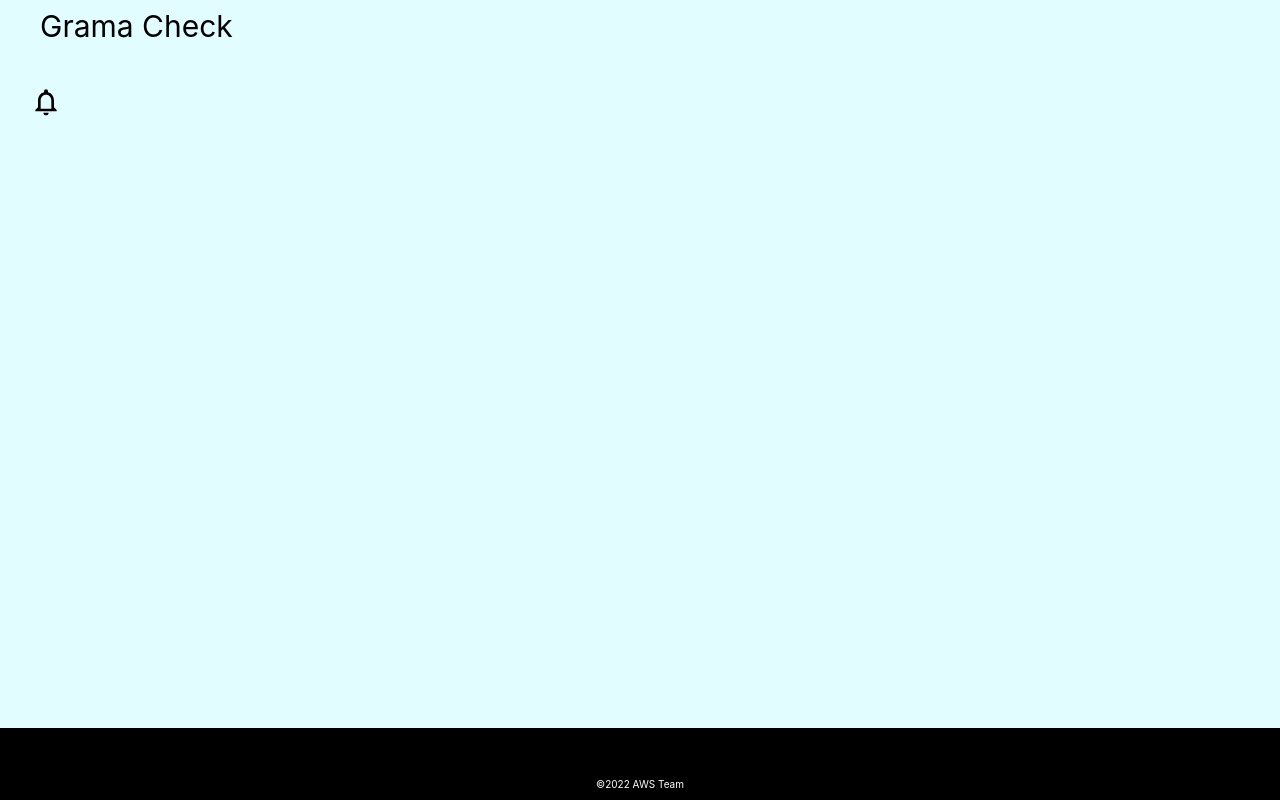
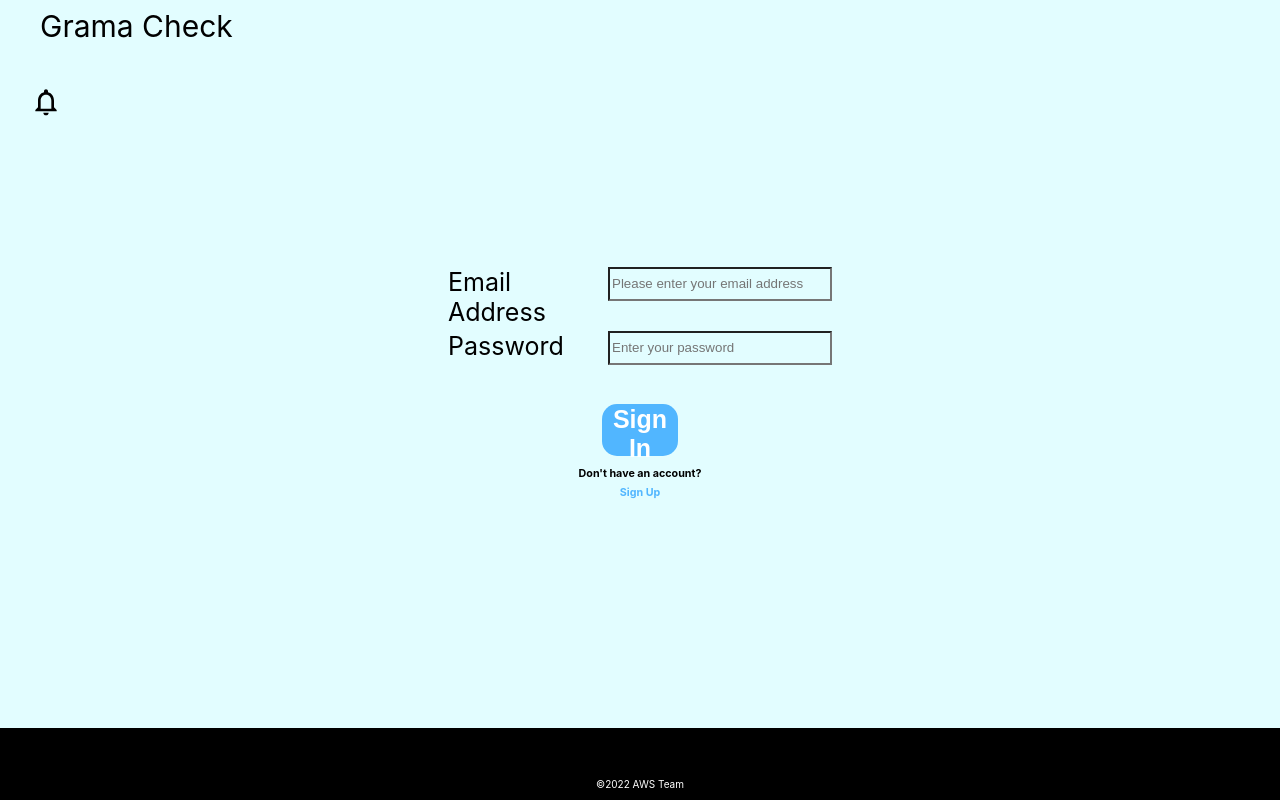
Before and after one commit to Himanshi-V-S/Grama-Check, a React (Create React App) app in the folder grama-app/: page /signin in a window 1280 px wide. Shown: the top 800 px of the page. Built offline with nearby package versions, Linux system fonts and the light colour scheme.

Commit message:
Sign In page

```diff
--- a/grama-app/src/App.js
+++ b/grama-app/src/App.js
@@ -6,7 +6,7 @@ import Apply from './pages/Apply';
 import {BrowserRouter as Router, Route, Routes} from 'react-router-dom'
 import Signup from "./pages/Signup"
 import Header from './components/Header';
-
+import Signin from './pages/Signin';
 
 
 function App() {
@@ -21,6 +21,7 @@ function App() {
           <Route path="/" element={<Main />}></Route>
           <Route path="/apply" element={<Apply />}></Route>
           <Route path="/signup" element={<Signup />}></Route>
+          <Route path="/signin" element={<Signin />}></Route>
         </Routes>
       </Router>
 
--- /dev/null
+++ b/grama-app/src/css/Signin.css
@@ -0,0 +1,52 @@
+.signinForm{
+    /* background-color: rgb(250, 248, 248); */
+    width: 50%;
+    height: 50vh;
+    margin-left: 25%;
+    margin-top:11%;
+}
+.cell{
+    width: 100%;
+    height: 7.5vh;
+    /* background-color: bisque; */
+    display: grid;
+    grid-template: 1fr/1fr 3fr;
+}
+.label{
+    /* background-color: aqua; */
+    font-size: 25px;
+}
+.inputs{
+    width: 45%;
+    height:3.5vh;
+}
+.signinBtn{
+    background-color: #51B6FF;
+    color: white;
+    width: 12%;
+    height: 6.5vh;
+    font-size: 25px;
+    font-weight: bold;
+    border: #4992FF;
+    border-radius: 15px;
+    margin-left:44%;
+    margin-top: 2%;
+
+}
+.signinBtn:hover{
+    background-color: #209ffa;
+}
+.textOne{
+    text-align: center;
+    margin-top: 1%;
+    margin-bottom: 0%;
+
+}
+.signupText{
+    text-align: center;
+    margin-top: 1%;
+    color: #51B6FF;
+}
+.signupText:hover{
+   color: #209ffa;
+}
--- a/grama-app/src/css/signup.css
+++ b/grama-app/src/css/signup.css
@@ -5,7 +5,7 @@
     height: 90vh;
 }
 .signupForm{
-    background-color: white;
+    /* background-color: white; */
     width: 70%;
     height:70vh;
     position: absolute;
@@ -79,6 +79,9 @@
     margin-left:44%;
 
 }
+.signupBtn:hover{
+    background-color: #209ffa;
+ }
 .text{
     text-align: center;
     margin-top: 1%;
@@ -90,3 +93,6 @@
     margin-top: 1%;
     color: #51B6FF;
 }
+.loginText:hover{
+    color: #209ffa;
+ }
--- /dev/null
+++ b/grama-app/src/pages/Signin.js
@@ -0,0 +1,27 @@
+import React from "react";
+import "../css/Signin.css";
+import { useNavigate } from "react-router-dom";
+function Signin(){
+    const navigate = useNavigate();
+    const navigateToSignup = () =>{navigate('/signup');};
+    return (
+        <div>
+            <form className="signinForm">
+                <div className="cell">
+                    <label for="email" className="label">Email Address </label>
+                    <input className="inputs" type="text" name="email" placeholder="Please enter your email address"/>
+                </div>
+                <div className="cell">
+                    <label for="psw" className="label"> Password  </label>
+                    <input className="inputs" type="password" name="psw" placeholder="Enter your password"/>
+                </div>
+                <div>
+                    <button type="submit" className="signinBtn">Sign In</button>
+                    <h6 className="textOne">Don't have an account?</h6>
+                    <h6 className="signupText" onClick={navigateToSignup}>Sign Up </h6>
+                </div>
+            </form>
+        </div>
+    )
+}
+export default Signin
--- a/grama-app/src/pages/Signup.js
+++ b/grama-app/src/pages/Signup.js
@@ -1,8 +1,11 @@
 import React from "react";
+import { useNavigate } from "react-router-dom";
 
 import Footer from '../components/Footer'
 import "../css/signup.css"
 function Signup(){
+    const navigate = useNavigate();
+    const navigateToSignin = () =>{navigate('/signin');};
     return (
         <div className="mainContainer">
             <h1 className="heading">Sign Up For Grama Check</h1>
@@ -12,22 +15,22 @@ function Signup(){
                     <div className="line">
                         <div className="cell">
                             <label for="firstname" className="labels"> First Name:</label>
-                            <input className="textInputs" type="text" name="firstname" size="15"/>
+                            <input className="textInputs" type="text" name="firstname" />
                         </div>
                         <div className="cell">
                             <label for="lastname" className="labels"> Last Name: </label>
-                            <input className="textInputs" type="text" name="lastname" size="15"/>
+                            <input className="textInputs" type="text" name="lastname" />
                         </div>
 
                     </div>
                     <div className="line">
                         <div className="cell">
                             <label for="psw" className="labels"> Password: </label>
-                            <input className="textInputs" type="password" name="psw" size="15"/>
+                            <input className="textInputs" type="password" name="psw" />
                         </div>
                         <div className="cell">
                             <label for="pswRepeat" className="labels"> Confirm Password: </label>
-                            <input className="textInputs" type="password" name="pswRepeat" size="15"/>
+                            <input className="textInputs" type="password" name="pswRepeat" />
                         </div>
                     </div>
                     <div className="line">
@@ -69,7 +72,7 @@ function Signup(){
                         </div>
                         <div className="cell">
                             <label for="address" className="labels"> Address: </label>
-                            <input className="textInputs" type="text" name="address" size="15"/>
+                            <input className="textInputs" type="text" name="address" />
                         </div>
                     </div>
 
@@ -77,7 +80,7 @@ function Signup(){
                 <div>
                     <button type="submit" className="signupBtn">Sign Up</button>
                     <h6 className="text">Have already an account?</h6>
-                    <h6 className="loginText">Login Here</h6>
+                    <h6 className="loginText" onClick={navigateToSignin}>Login Here</h6>
                 </div>
 
             </form>
```
